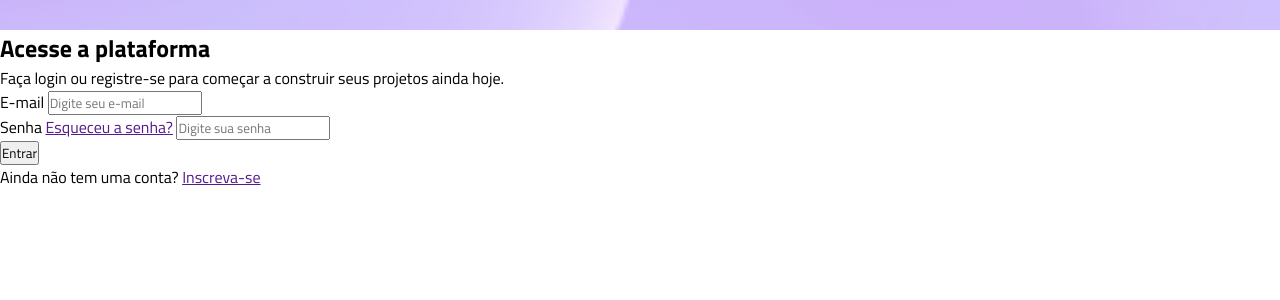
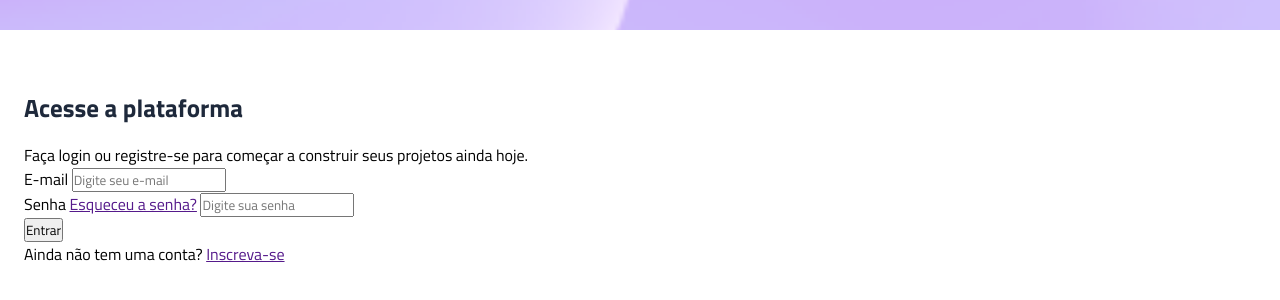
Before and after one commit to mariaeduardamoreira22c/vertigo2, a plain HTML site: page index.html in a window 1280 px wide. Shown: the part 104-404 px from the top of the page. Drawn offline with Linux system fonts and the light colour scheme.

Commit message:
ajustes da section descrição

```diff
--- a/style.css
+++ b/style.css
@@ -3,6 +3,11 @@
     padding: 0;
     box-sizing: border-box;
     font-family: "Titillium Web", sans-serif;
+}
+
+:root {
+    --gray-800: #1e293b;
+    --gray-600: #475569;
 }
 
 header {
@@ -13,4 +18,16 @@ header {
     display: flex;
     justify-content: center;
     align-items: center;
+
+    margin-bottom: 3.7rem;
 }
+
+main {
+    padding-inline: 1.5rem;
+}
+
+.descricao h1 {
+    color: var(--gray-800);
+    margin-bottom: 1rem;
+    font-size: 1.5625rem;
+}
```
